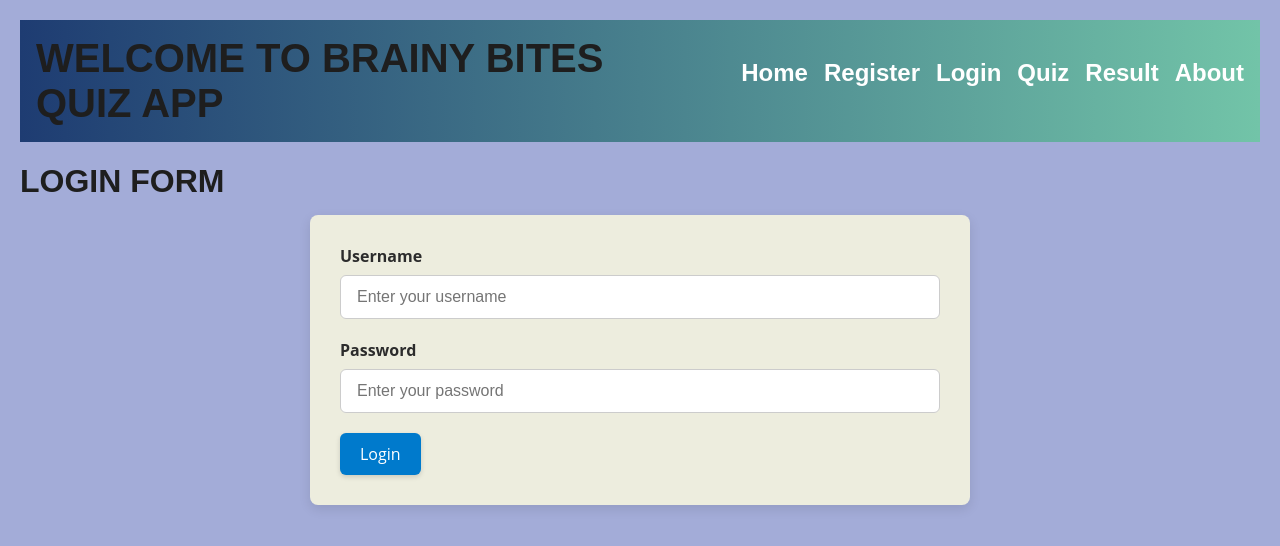
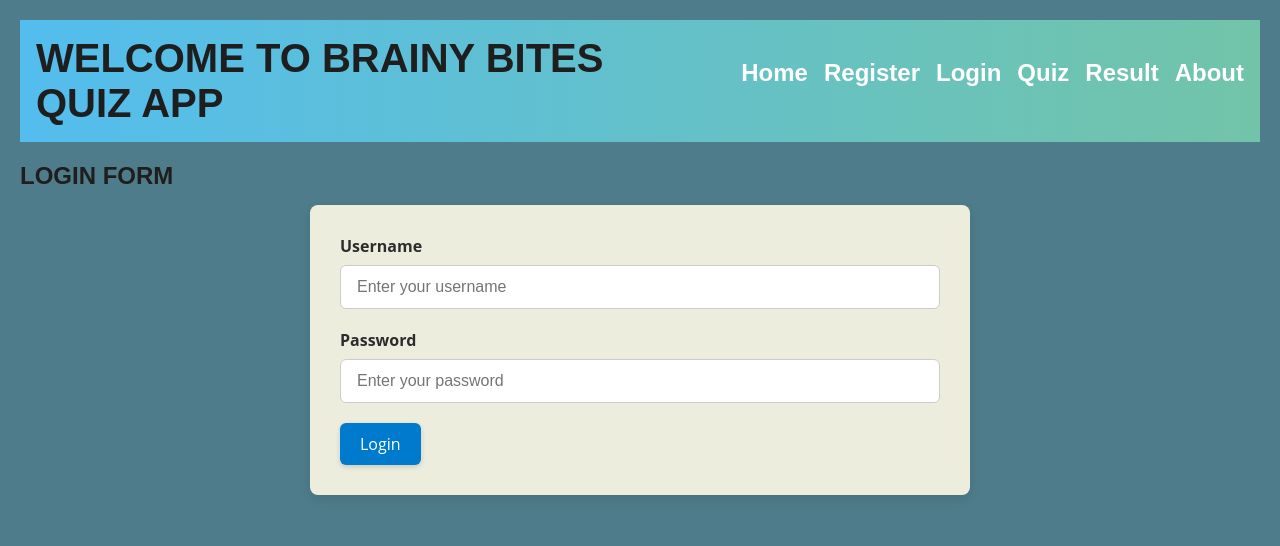
Before and after one commit to Kavithachinnusamy20/Capstone_Brainy_Bites, a React (Vite) app in the folder Client/: page /Login in a window 1280 px wide. Shown: the top 546 px of the page. Built offline with nearby package versions, Linux system fonts and the light colour scheme.

Commit message:
fixing bugs in score

```diff
--- a/Client/src/App.jsx
+++ b/Client/src/App.jsx
@@ -1,4 +1,4 @@
-import { useEffect } from 'react';
+import { useEffect,useState } from 'react';
 import { BrowserRouter, Routes, Route } from "react-router-dom";
 // import './App.css';
 import Navbar from "./Components/Navbar";
@@ -11,6 +11,7 @@ import Error from './Components/Error';
 import Result from "./Components/result";
 
 function App() {
+   const [data, setData] = useState([]);
   async function getData() {
     try {
       const response = await fetch('http://localhost:8080');
@@ -37,10 +38,10 @@ function App() {
         <Route path="/About" element={<About />} />
         <Route path="Login" element={<Login />} />
         <Route path="/Register" element={<Register />} />
-        <Route path="/Quiz" element={<Quiz />} />
+        <Route path="/Quiz" element={<Quiz setData={setData}data={data}/>}/>
 
          <Route path="*" element={<Error/>} />
-         <Route path="/Result" element={<Result />} />
+         <Route path="/Result" element={<Result data={data}/>} />
 
 
       </Routes>
--- a/Client/src/Components/login.jsx
+++ b/Client/src/Components/login.jsx
@@ -46,7 +46,7 @@ const Login = () => {
 
   return (
     <div className="form-content-right">
-    <h1>Login Form</h1>
+    <h2>Login Form</h2>
     <form className="form" onSubmit={handleLogin}>
     <div className="form-inputs">
     <label>Username</label>
--- a/Client/src/Components/quiz.jsx
+++ b/Client/src/Components/quiz.jsx
@@ -4,9 +4,9 @@ import Questions from "./questions";
 import { useNavigate } from "react-router-dom";
 import "../styles/quizbutton.css";
 
-const Quiz = () => {
+const Quiz = ({setData,data}) => {
   const navigate = useNavigate();
-  const [data, setData] = useState([]);
+
   const [currentQuestionIndex, setCurrentQuestionIndex] = useState(0);
   const [answers, setAnswers] = useState([]);
 
@@ -22,7 +22,7 @@ const Quiz = () => {
   }, []);
 
   const question = data[currentQuestionIndex];
-
+ console.log(`answers`,answers)
   const handleAnswerSelect = (selected) => {
     const updatedAnswers = [...answers];
     updatedAnswers[currentQuestionIndex] = selected;
--- a/Client/src/Components/result.jsx
+++ b/Client/src/Components/result.jsx
@@ -1,22 +1,24 @@
 import React from 'react'
 import Navbar from './Navbar'
 import { Link,useLocation } from 'react-router-dom';
-import { data } from '../Database/data';
-
+// import { data } from '../Database/data';
+import Quiz from './quiz'
 import { useNavigate } from "react-router-dom";
 
 
-export default function Result({resetQuiz}) {
+export default function Result({resetQuiz,data}) {
 
   const location = useLocation();
   const answers = location.state?.answers || [];
+  // const quizData =location.state?.data ||[];
   const navigate = useNavigate()
+  console.log(`quizdata`,data)
 
 
   function onRestart(){
     resetQuiz?.(); // clears answers
     console.log('on Restart')
-    navigate('/Quiz') //restarts quiz
+    navigate('/quiz') //restarts quiz
   }
 
   // Validate each answer against the correct one in the data
--- a/Client/src/styles/Navbar.css
+++ b/Client/src/styles/Navbar.css
@@ -1,5 +1,5 @@
 nav {
-  background: linear-gradient(to right, #1e3c72, #72c4a8); /* Navy gradient */
+  background: linear-gradient(to right, hsl(199, 82%, 63%), #72c4a8); /* Navy gradient */
   padding: 1rem;
   display: flex;
   justify-content: space-around;
--- a/Client/src/styles/register.css
+++ b/Client/src/styles/register.css
@@ -1,6 +1,6 @@
 body {
   font-family: 'Open Sans', sans-serif;
-  background-color: #a3acd8;
+  background-color: hwb(194 31% 46%);
   margin: 0;
   padding: 20px;
   color: #2c2c2c;
```
Also changed, not shown: Client/src/styles/home.css (deleted).
